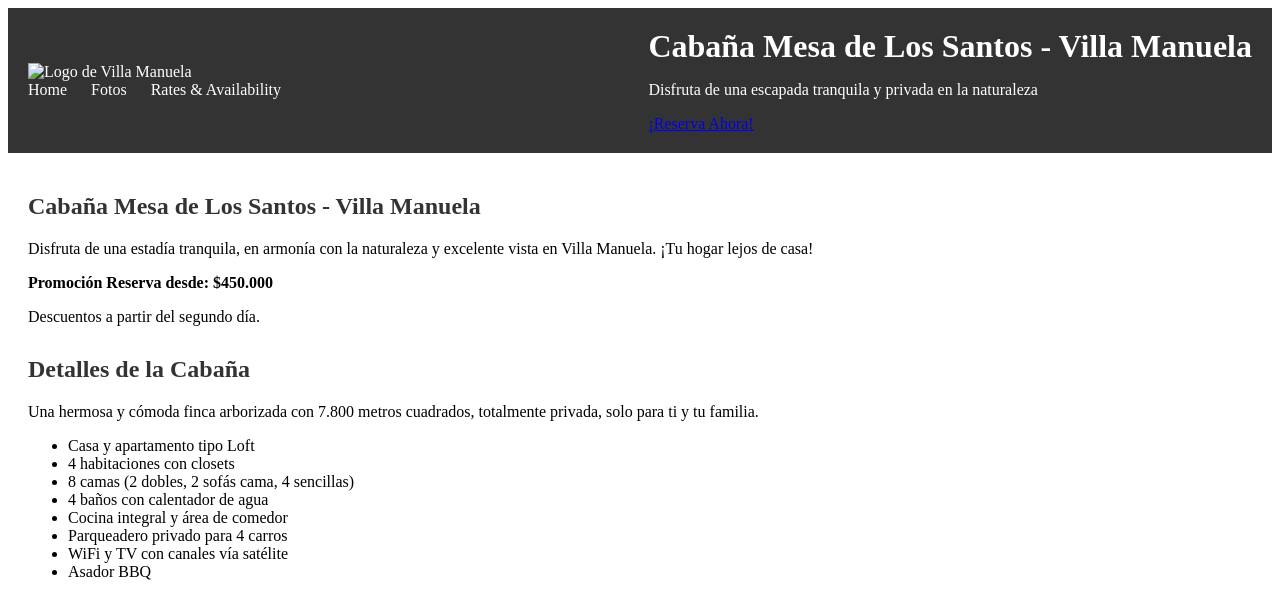
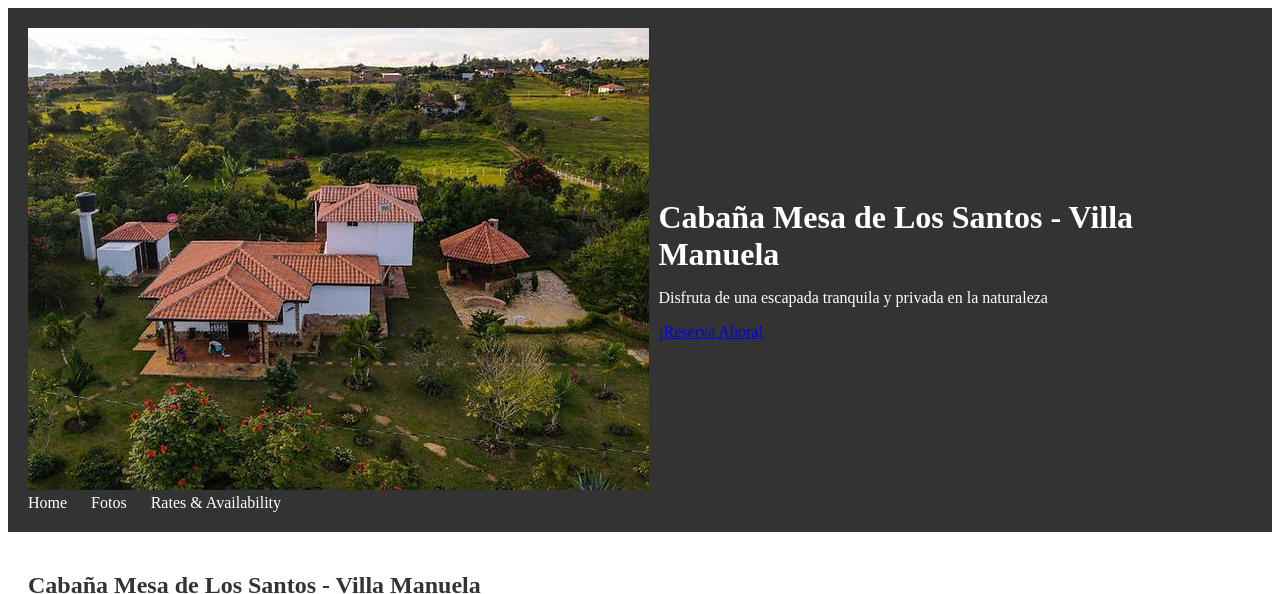
Before and after one commit to edgarorlandobermudez/villamanuela, a plain HTML site: page index.html in a window 1280 px wide. Shown: the top 594 px of the page. Drawn offline with Linux system fonts and the light colour scheme.

Commit message:
Update index.html

```diff
--- a/index.html
+++ b/index.html
@@ -11,7 +11,7 @@
     <header>
         <div class="container">
             <div class="logo">
-                <img src="ruta_de_la_imagen.jpg" alt="Logo de Villa Manuela">
+                <img src="panoramica.jpeg" alt="Logo de Villa Manuela">
             </div>
             <nav>
                 <ul>
```
